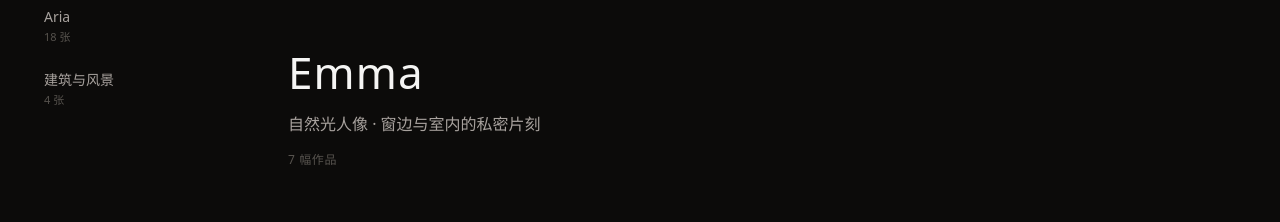
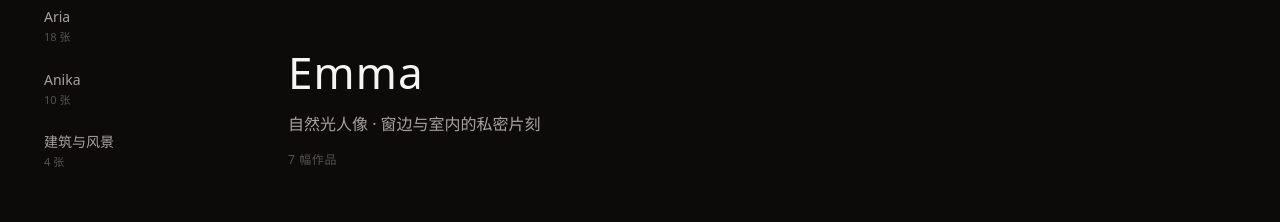
Before and after one commit to shawnzhang0509-ai/gallery, a React (Vite) app: page / in a window 1280 px wide. Shown: the part 272-494 px from the top of the page. Built offline with nearby package versions, Linux system fonts and the light colour scheme.

Commit message:
feat: add Anika section with 10 R2 portraits
Co-authored-by: shawnzhang0509-ai <shawnzhang0509-ai@users.noreply.github.com>

```diff
--- a/src/data/photos.ts
+++ b/src/data/photos.ts
@@ -143,6 +143,28 @@ export const photos: Photo[] = [
     takenAt: '2025-07-05',
   })),
 
+  // ── Anika 系列（Cloudflare R2）──
+  ...[
+    'IMG_2979.jpg',
+    'IMG_3009.jpg',
+    'IMG_3020.jpg',
+    'IMG_3041.jpg',
+    // IMG_3047.jpg — R2 暂未上传
+    'IMG_3097.jpg',
+    'IMG_3110.jpg',
+    'IMG_3115.jpg',
+    'IMG_3156(1).jpg',
+    'IMG_3202(1).jpg',
+    'IMG_3219.jpg',
+  ].map((filename, index) => ({
+    id: `anika-${filename.replace(/\.(jpg|JPG)$/i, '').toLowerCase()}`,
+    model: 'anika' as const,
+    url: `${R2_BASE}/Anika/${filename}`,
+    title: `Anika · ${toRoman(index + 1)}`,
+    tags: ['人像'],
+    takenAt: '2025-07-05',
+  })),
+
   // ── 建筑与风景系列 ──
   {
     id: 'villa-01',
--- a/src/data/sections.ts
+++ b/src/data/sections.ts
@@ -23,6 +23,12 @@ export const gallerySections: GallerySectionConfig[] = [
     subtitle: '人像摄影 · 自然与情绪',
   },
   {
+    id: 'section-anika',
+    model: 'anika',
+    title: 'Anika',
+    subtitle: '人像摄影 · 光影与姿态',
+  },
+  {
     id: 'section-architecture',
     model: 'architecture',
     title: '建筑与风景',
```
